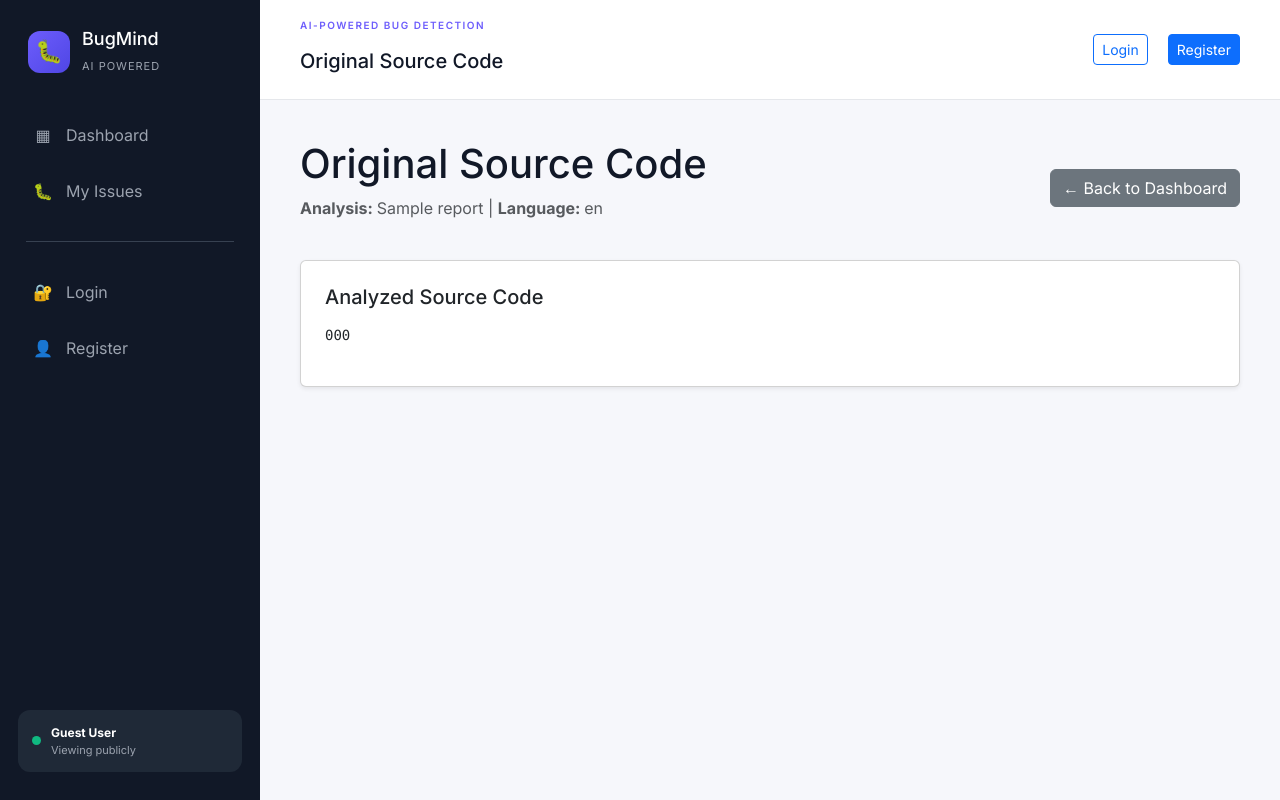
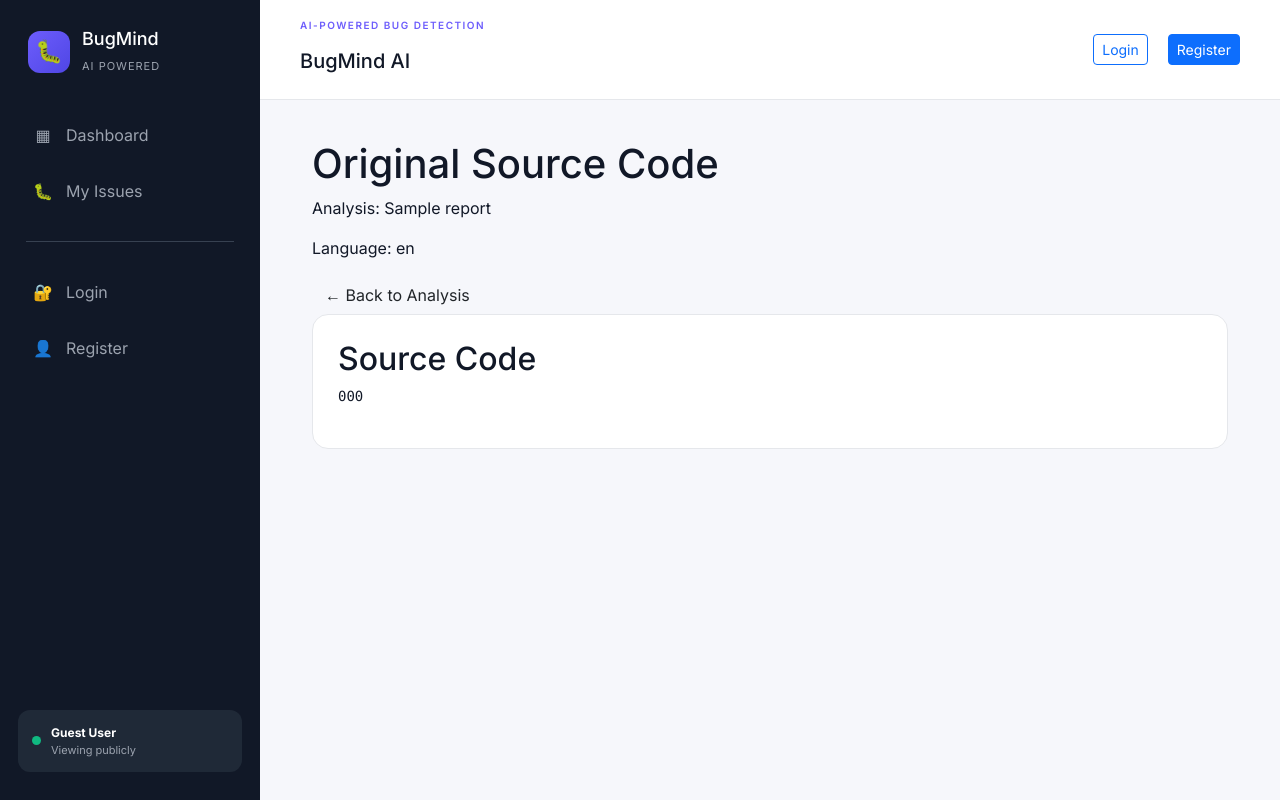
Before and after one commit to Tarun-ux103/ai-bug-tracker, a Flask app: template templates/original_code.html in a window 1280 px wide. Run offline with Flask 3, Linux system fonts and the light colour scheme; the template is opened without the code that fills it: most values are stand-ins (such as "Sample title", 1, 10 or a date in 2020).

```diff
--- a/templates/original_code.html
+++ b/templates/original_code.html
@@ -1,16 +1,17 @@
 {% extends "base.html" %}
 
 
-{% block page_title %}
-Original Source Code
+{% block title %}
+Original Code
 {% endblock %}
 
 
 {% block content %}
 
+<div class="container">
 
-<div class="d-flex justify-content-between align-items-center mb-4">
 
+    <div class="page-header">
 
         <div>
 
@@ -18,60 +19,44 @@ Original Source Code
                 Original Source Code
             </h1>
 
-
-        <p class="text-muted">
-
-            <strong>
-                Analysis:
-            </strong>
-
-            {{ report.title }}
-
-            |
-
-            <strong>
-                Language:
-            </strong>
-
-            {{ report.language }}
-
+            <p>
+                Analysis: {{ report.title }}
             </p>
 
+            <p>
+                Language: {{ report.language }}
+            </p>
 
         </div>
 
 
         <a
-        href="{{ url_for('main.dashboard') }}"
-        class="btn btn-secondary"
+            href="{{ url_for(
+                'analyzer.analysis_results',
+                report_id=report.id
+            ) }}"
+            class="btn"
         >
 
-        ← Back to Dashboard
+            ← Back to Analysis
 
         </a>
-
 
     </div>
 
 
-<div class="card shadow-sm">
+    <div class="analysis-summary">
 
-
-    <div class="card-body p-4">
-
-
-        <h5 class="mb-3">
-            Analyzed Source Code
-        </h5>
+        <h2>
+            Source Code
+        </h2>
 
 
         <pre><code>{{ report.source_code }}</code></pre>
-
 
     </div>
 
 
 </div>
 
-
 {% endblock %}
```
Also changed, not shown: routes/analyzer.py (+100 -0 lines). Lines whose indentation alone changed are shown as unchanged.
